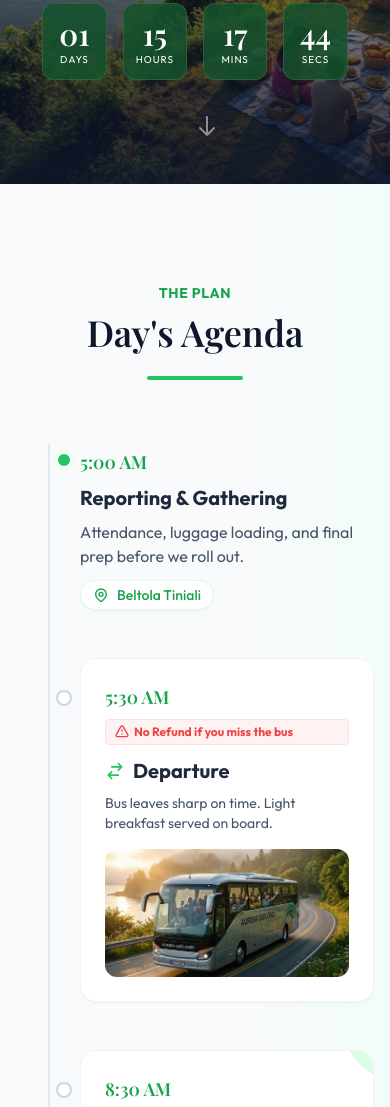
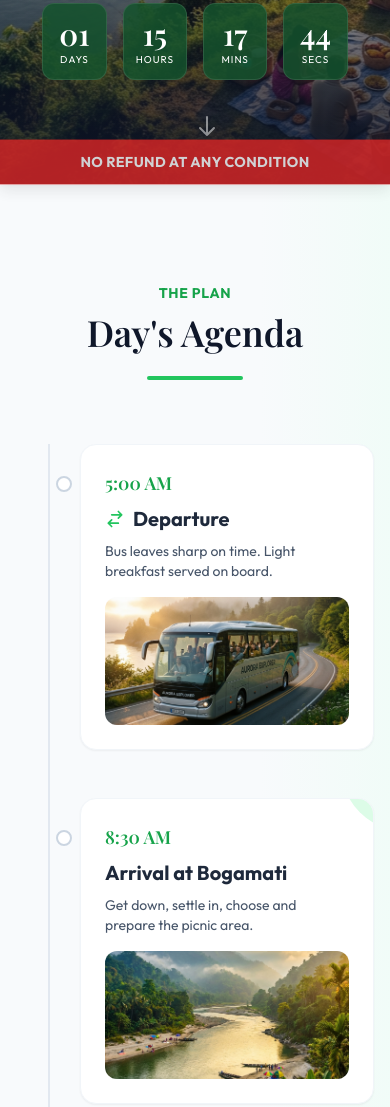
Before and after one commit to staff14vista/picnic25, a plain HTML site: page index.html in a window 390 px wide. Shown: the part 660-1767 px from the top of the page. Drawn offline with nearby package versions, Linux system fonts and the light colour scheme; a web font is replaced by a local one.

Commit message:
Update index.html

```diff
--- a/index.html
+++ b/index.html
@@ -108,6 +108,24 @@
         .reveal-on-scroll.active {
             opacity: 1;
             transform: translateY(0);
+        }
+
+        @keyframes pulse {
+
+            0%,
+            100% {
+                opacity: 1;
+                transform: scale(1);
+            }
+
+            50% {
+                opacity: 0.8;
+                transform: scale(1.02);
+            }
+        }
+
+        .animate-pulse-custom {
+            animation: pulse 2s ease-in-out infinite;
         }
     </style>
 </head>
@@ -260,40 +278,13 @@
                 <!-- Vertical Line -->
                 <div class="absolute left-8 md:left-[140px] top-0 bottom-0 w-0.5 bg-slate-200"></div>
 
+
+
                 <!-- 5:00 AM -->
-                <div class="relative z-10 mb-12 flex gap-8 items-start group reveal-on-scroll">
-                    <div class="hidden md:block w-[140px] text-right flex-shrink-0 pt-1 pr-8">
-                        <span
-                            class="text-2xl font-black text-slate-400 group-hover:text-brand-500 transition-colors font-serif block">5:00
-                            AM</span>
-                    </div>
-                    <div
-                        class="absolute left-8 md:left-[140px] w-4 h-4 rounded-full bg-brand-500 border-2 border-white ring-4 ring-brand-50 shadow-sm transform -translate-x-1/2 mt-2 z-20">
-                    </div>
-                    <div class="flex-1 pl-12 md:pl-0 pt-1">
-                        <span class="md:hidden text-lg font-black text-brand-600 font-serif block mb-2">5:00 AM</span>
-                        <h3 class="text-xl font-bold text-slate-800">Reporting & Gathering</h3>
-                        <p class="text-slate-600 mt-2">Attendance, luggage loading, and final prep before we roll out.
-                        </p>
-                        <div
-                            class="mt-3 inline-flex items-center gap-2 text-brand-600 font-medium bg-white border border-brand-100 px-3 py-1 rounded-full text-sm shadow-sm">
-                            <svg class="w-4 h-4" fill="none" stroke="currentColor" viewBox="0 0 24 24">
-                                <path stroke-linecap="round" stroke-linejoin="round" stroke-width="2"
-                                    d="M17.657 16.657L13.414 20.9a1.998 1.998 0 01-2.827 0l-4.244-4.243a8 8 0 1111.314 0z">
-                                </path>
-                                <path stroke-linecap="round" stroke-linejoin="round" stroke-width="2"
-                                    d="M15 11a3 3 0 11-6 0 3 3 0 016 0z"></path>
-                            </svg>
-                            <span>Beltola Tiniali</span>
-                        </div>
-                    </div>
-                </div>
-
-                <!-- 5:30 AM -->
                 <div class="relative z-10 mb-12 flex gap-8 items-start group reveal-on-scroll">
                     <div class="hidden md:block w-[140px] text-right flex-shrink-0 pt-6 pr-8">
                         <span
-                            class="text-2xl font-black text-slate-400 group-hover:text-brand-500 transition-colors font-serif block">5:30
+                            class="text-2xl font-black text-slate-400 group-hover:text-brand-500 transition-colors font-serif block">5:00
                             AM</span>
                     </div>
                     <div
@@ -302,27 +293,10 @@
                     <div class="flex-1 pl-12 md:pl-0">
                         <div
                             class="glass bg-white p-6 rounded-2xl shadow-sm hover:shadow-md transition-shadow border border-slate-100 group-hover:border-brand-200 relative group/card">
-                            <span class="md:hidden text-lg font-black text-brand-600 font-serif block mb-2">5:30
+                            <span class="md:hidden text-lg font-black text-brand-600 font-serif block mb-2">5:00
                                 AM</span>
 
-                            <!-- Refund Warning Popup (Desktop Hover) -->
-                            <div
-                                class="hidden md:block absolute -top-12 left-1/2 -translate-x-1/2 bg-red-500 text-white text-xs font-bold px-3 py-2 rounded-lg shadow-lg opacity-0 group-hover/card:opacity-100 transition-opacity duration-300 pointer-events-none w-max z-50">
-                                No Refund to anyone who misses the bus
-                                <div class="absolute bottom-0 left-1/2 -translate-x-1/2 translate-y-1/2 text-red-500">▼
-                                </div>
-                            </div>
 
-                            <!-- Refund Warning (Mobile Inline) -->
-                            <div
-                                class="block md:hidden mb-3 text-red-500 text-xs font-bold bg-red-50 px-2 py-1 rounded border border-red-100 items-center gap-1 inline-flex w-full">
-                                <svg class="w-4 h-4" fill="none" stroke="currentColor" viewBox="0 0 24 24">
-                                    <path stroke-linecap="round" stroke-linejoin="round" stroke-width="2"
-                                        d="M12 9v2m0 4h.01m-6.938 4h13.856c1.54 0 2.502-1.667 1.732-3L13.732 4c-.77-1.333-2.694-1.333-3.464 0L3.34 16c-.77 1.333.192 3 1.732 3z">
-                                    </path>
-                                </svg>
-                                No Refund if you miss the bus
-                            </div>
 
                             <h3 class="text-xl font-bold text-slate-800 flex items-center gap-2">
                                 <svg class="w-5 h-5 text-brand-500" fill="none" stroke="currentColor"
@@ -750,9 +724,10 @@
                 <h4 class="text-white font-bold uppercase tracking-wider mb-6 text-sm">Quick Recap</h4>
                 <ul class="space-y-4 text-sm">
                     <li class="flex justify-between border-b border-slate-800 pb-2">
-                        <span>Reporting</span>
-                        <span class="text-white">5:00 AM @ Beltola</span>
+                        <span>Departure</span>
+                        <span class="text-white">5:00 AM</span>
                     </li>
+
                     <li class="flex justify-between border-b border-slate-800 pb-2">
                         <span>Lunch</span>
                         <span class="text-white">11:30 AM</span>
@@ -768,6 +743,12 @@
             &copy; 2025 Picnic Itinerary. Designed with <span class="text-red-500">♥</span> for the family.
         </div>
     </footer>
+
+    <!-- Sticky Refund Banner -->
+    <div
+        class="fixed bottom-0 left-0 w-full bg-red-600 text-white text-center py-3 font-bold z-50 shadow-lg uppercase tracking-wide text-sm md:text-base animate-pulse-custom">
+        No Refund at any condition
+    </div>
 
     <script>
         // Reveal on scroll observer
```
